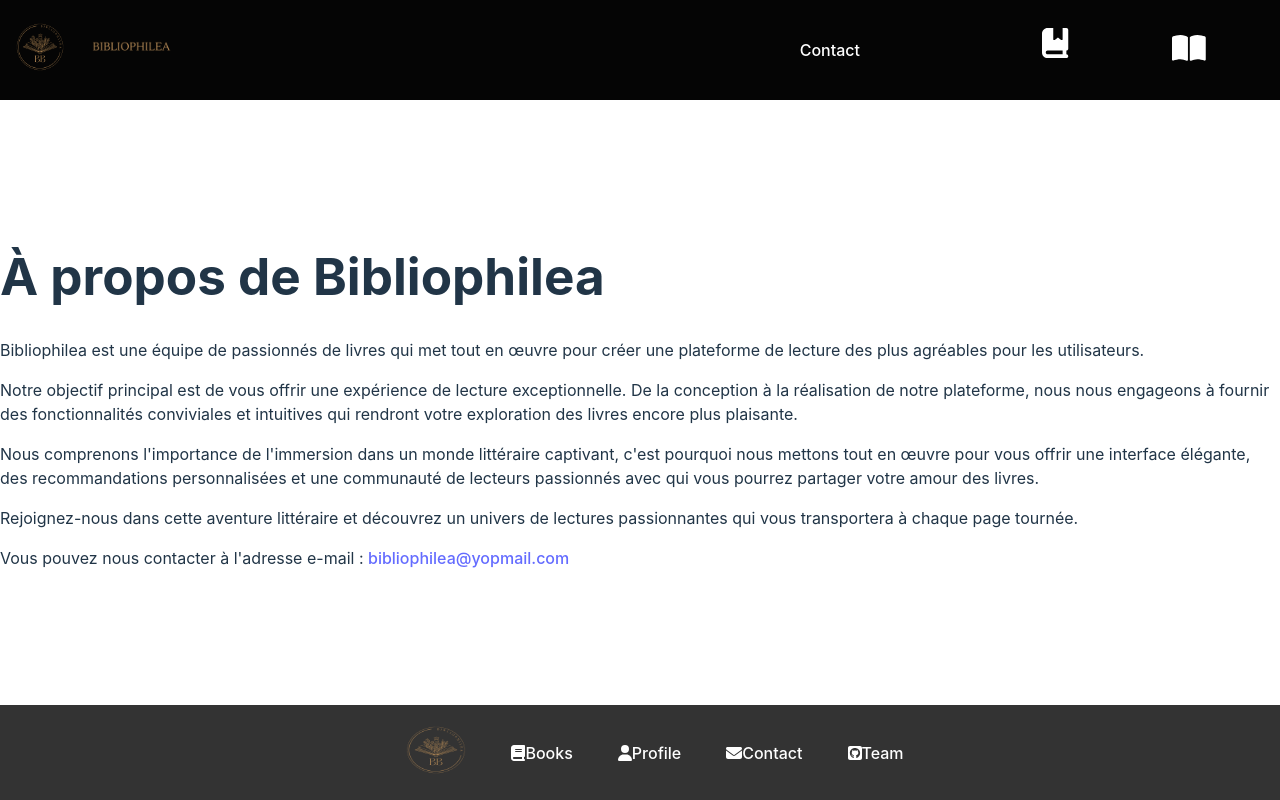
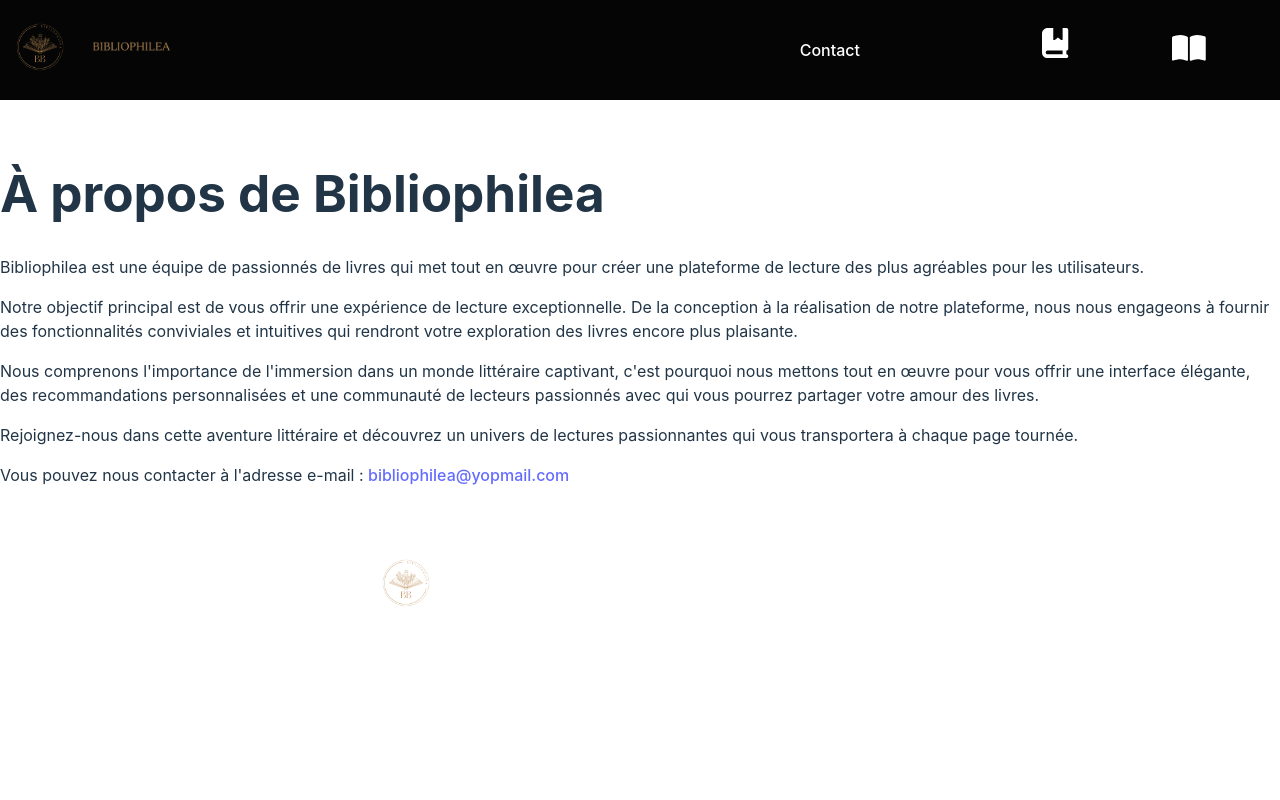
Before and after one commit to LisaDaudibon/Biblofront, a React (Vite) app: page /about in a window 1280 px wide. Built offline with nearby package versions, Linux system fonts and the light colour scheme.

Commit message:
update css

```diff
--- a/src/components/footer/footer.css
+++ b/src/components/footer/footer.css
@@ -1,33 +1,5 @@
-footer {
-  background-color: #333;
-  color: #fff;
-  padding: 10px 20px;
-  position: fixed;
-  bottom: 0;
-  left: 0;
-  width: 100%;
-  height: 75px;
-  display: flex;
-  align-items: center;
-}
-
 .footer-container {
-  display: flex;
-  justify-content: space-between;
-  align-items: center;
-  width: 100%;
-  justify-content: center;
-}
-
-.footer-logo {
-  display: flex;
-  align-items: center;
-}
-
-.footer-logo img {
-  width: 100px;
-  height: auto;
-  margin-right: 10px;
+  content: center;
 }
 
 .footer-links ul {
@@ -47,14 +19,34 @@ footer {
   color: #fff;
   text-decoration: none;
   padding: 15px;
-}
-
-.footer-links a:hover {
-  color: #2B817B;
-  text-decoration: underline;
-}
-
-#team-links {
   display: flex;
   align-items: center;
 }
+
+.footer-links a span {
+  margin-left: 5px;
+}
+
+@media (max-width: 600px) {
+  .footer-links a span {
+    display: none;
+  }
+}
+
+.footer-logo {
+  display: flex;
+  align-items: center;
+  justify-content: center;
+}
+
+.footer-logo img {
+  width: auto;
+  height: auto;
+  margin-right: 10px;
+}
+
+@media (max-width: 600px) {
+  .footer-logo {
+    display: none;
+  }
+}
```
